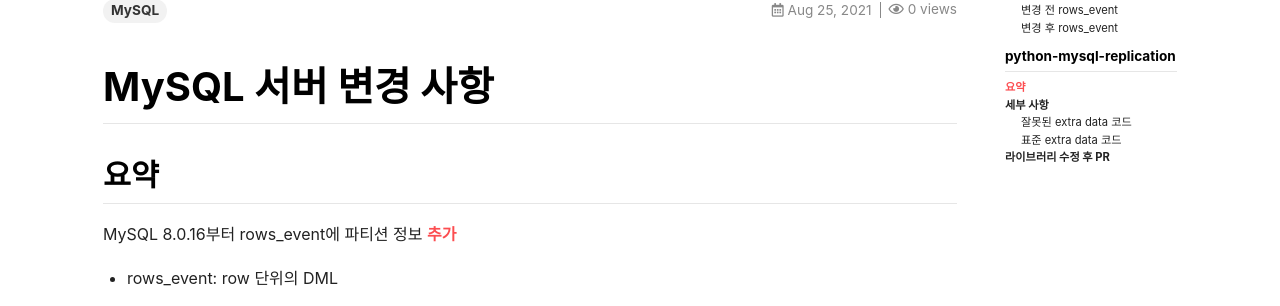
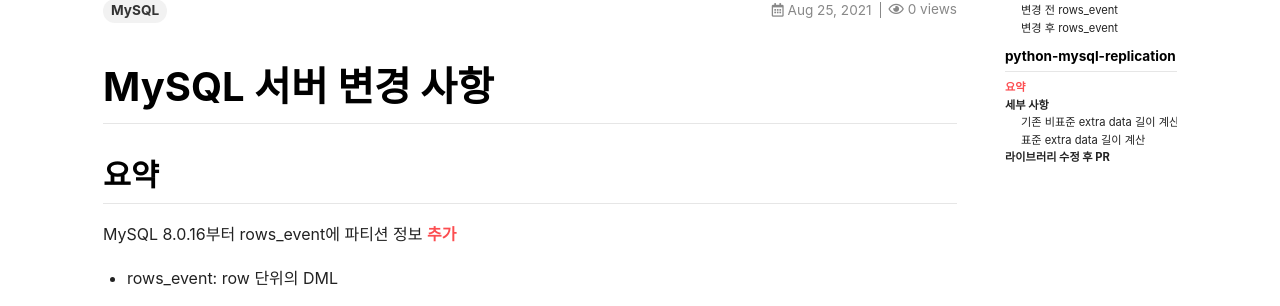
Before and after one commit to dongwook-chan/dongwook-chan.github.io, a Jekyll site: the page built from _posts/2021-08-25-extra-data.md, in a window 1280 px wide and 900 px high. Shown: the part 221-527 px from the top of the window. Built offline with Jekyll 4.4.1, drawn with Linux system fonts in a browser that asks for light colours; nearby versions of some CDN libraries; comment, search, counter and statistics services are not loaded; some of the changed text lies outside the part shown.

Commit message:
Update 2021-08-25-extra-data.md

```diff
--- a/_posts/2021-08-25-extra-data.md
+++ b/_posts/2021-08-25-extra-data.md
@@ -57,12 +57,12 @@ MySQL 8.0.15 이전에는 extra data 미사용으로 이슈 없었으나,
 MySQL 8.0.16 이후 partition table에 대해 파싱 이슈 발생
 
 ## 세부 사항
-### 잘못된 extra data 코드
+### 기존 비표준 extra data 길이 계산
 출처: [python-mysql-replication 라이브러리 소스코드](https://github.com/noplay/python-mysql-replication/blob/3de6ff499f7695a800409341f4f859cac5b724d0/pymysqlreplication/row_event.py#L60)
 
         self.extra_data = self.packet.read(self.extra_data_length / 8)
 
-### 표준 extra data 코드
+### 표준 extra data 길이 계산
 출처: [MySQL 공식 문서](https://dev.mysql.com/doc/internals/en/rows-event.html), [MySQL 서버 소스코드](https://github.com/mysql/mysql-server/blob/beb865a960b9a8a16cf999c323e46c5b0c67f21f/libbinlogevents/src/rows_event.cpp#L415)
 
         self.extra_data = self.packet.read(self.extra_data_length - 2)
```
